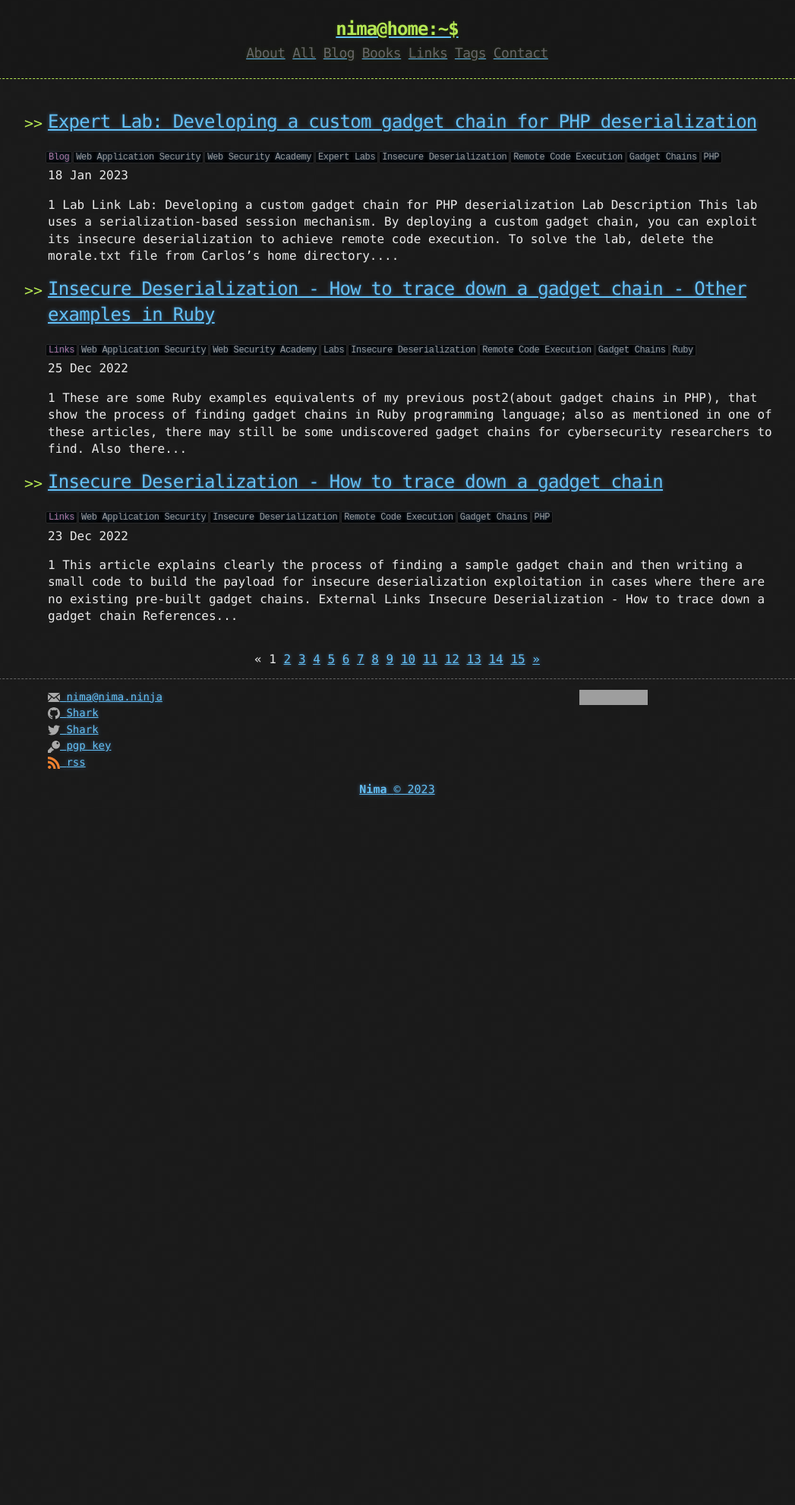
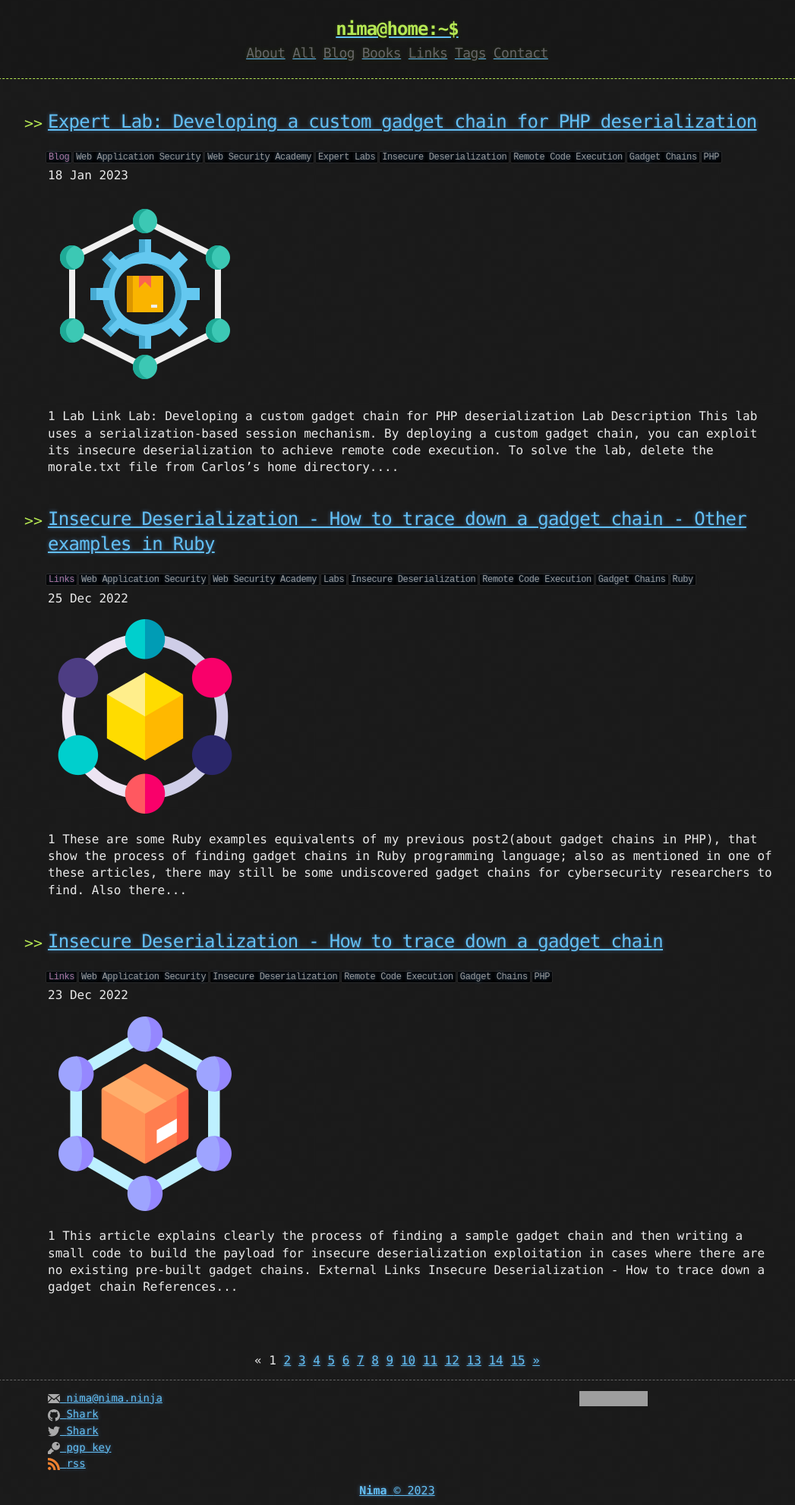
Before and after one commit to CamoCatX/camocatx.github.io, a Jekyll site: the page built from index.html, in a window 1280 px wide. Shown: the whole page at 76% size, without its empty margins (117-1164 px from the left). Built offline with Jekyll 4.4.1, drawn with Linux system fonts in a browser that asks for light colours; the list of posts is cut into pages by our own code; before the commit the page ends 1058 px from its top, so only the background shows below that; grey boxes are pictures that could not be loaded.

Commit message:
Edit home page, add post images

```diff
--- a/index.html
+++ b/index.html
@@ -16,10 +16,14 @@ image: /assets/ninja1.png
           {% endfor %}
         </div>
         <time datetime="{{ post.date | date_to_xmlschema }}">{{ post.date | date_to_string }}</time>
+        {% if post.image %}
+          <p><img src="{{post.image}}" alt="" /></p>
+        {% endif %}
         <p>{{ post.content | strip_html | truncatewords:50 }}</p>
         <!--{% for cat in post.categories %}
         <code class="language-plaintext highlighter-rouge">{{ cat | xml_escape }}</code>
         {% endfor %}-->
       </li>
+      <br>
     {% endfor %}
 </ul>
```
